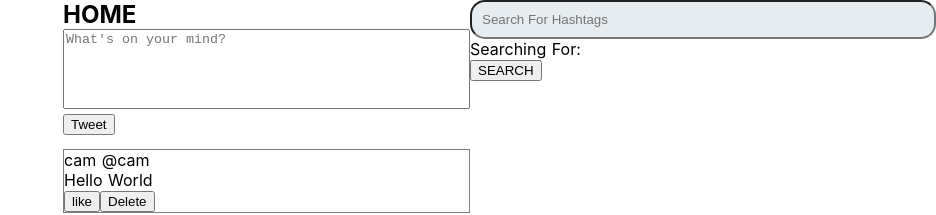
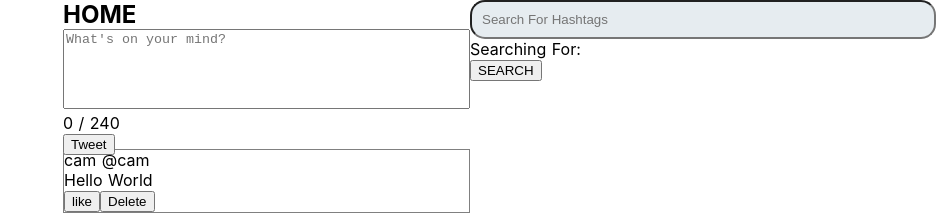
Before and after one commit to CMURPH56/twitter-clone, a Nuxt app: page / in a window 1280 px wide. Shown: the top 215 px of the page, without its empty margins (344-1280 px from the left). Built offline with nearby package versions, Linux system fonts and the light colour scheme.

Commit message:
updated to add character count and limits to tweet

```diff
--- a/components/ComposeTweet.vue
+++ b/components/ComposeTweet.vue
@@ -5,8 +5,10 @@
           v-model="newTweet.message"
           class="inputTweet"
           placeholder="What's on your mind?"
+          maxlength="240"
         required>
       </textarea>
+      <div>{{ charactersLeft }}</div>
       <!-- <input type="file" /> -->
       <button v-on:click="submitTweet">Tweet</button>
     </form>
@@ -26,6 +28,13 @@
         comments: [],
         hashTags: []
        }
+     }
+   },
+   computed: {
+     charactersLeft() {
+       var char = this.newTweet.message.length
+       var limit = 240
+       return `${char} / ${limit}`
      }
    },
    methods:{
```
